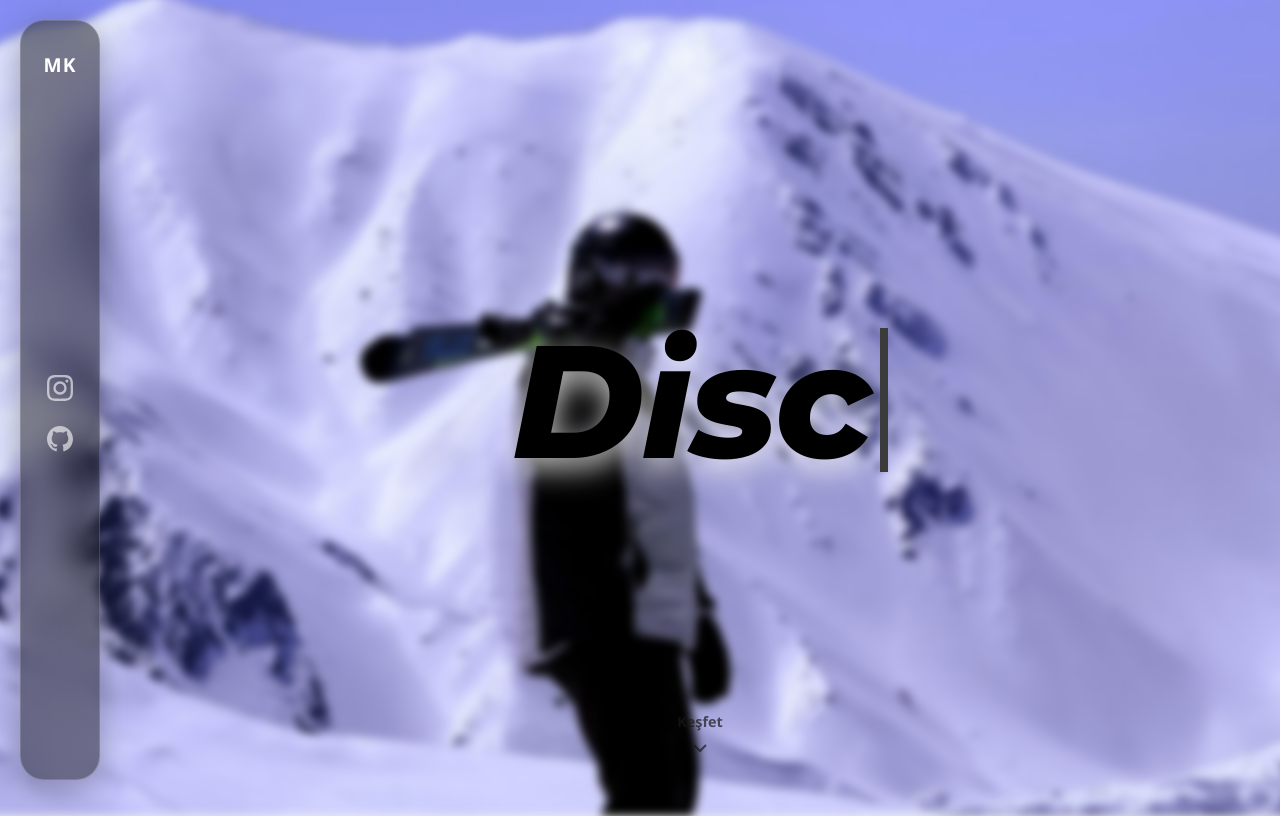
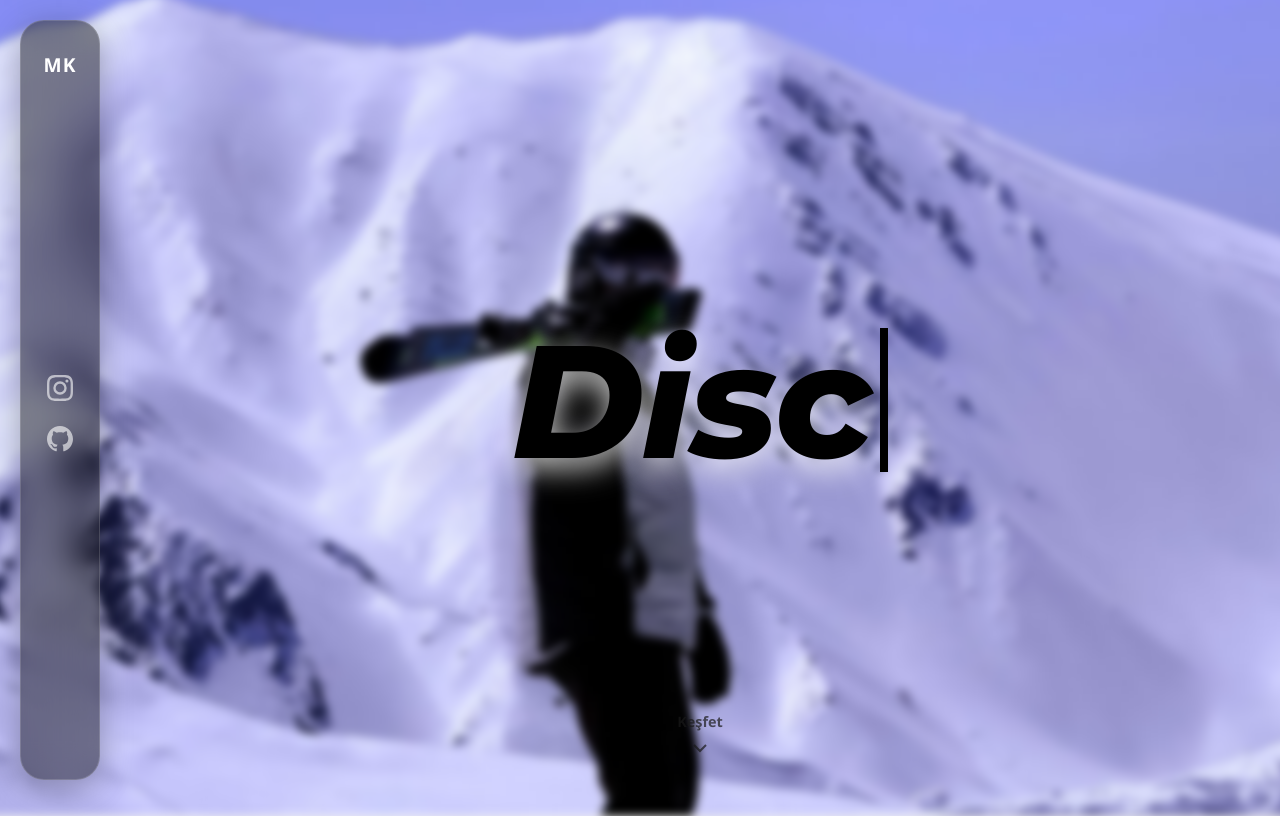
Before and after one commit to mirackorkmaz/myPage, a plain HTML site: page index.html in a window 1280 px wide. Shown: the top 816 px of the page. Drawn offline with Linux system fonts and the light colour scheme.

Commit message:
Update index.html

```diff
--- a/index.html
+++ b/index.html
@@ -91,7 +91,7 @@
             display: inline-block;
             width: 8px;
             height: 0.9em;
-            background-color: #3b3b3b; /* Yazı rengiyle uyumlu hale getirildi */
+            background-color: #000000; /* Yazı rengiyle uyumlu hale getirildi */
             margin-left: 10px;
             vertical-align: text-bottom;
             animation: blink 0.8s step-end infinite;
```
